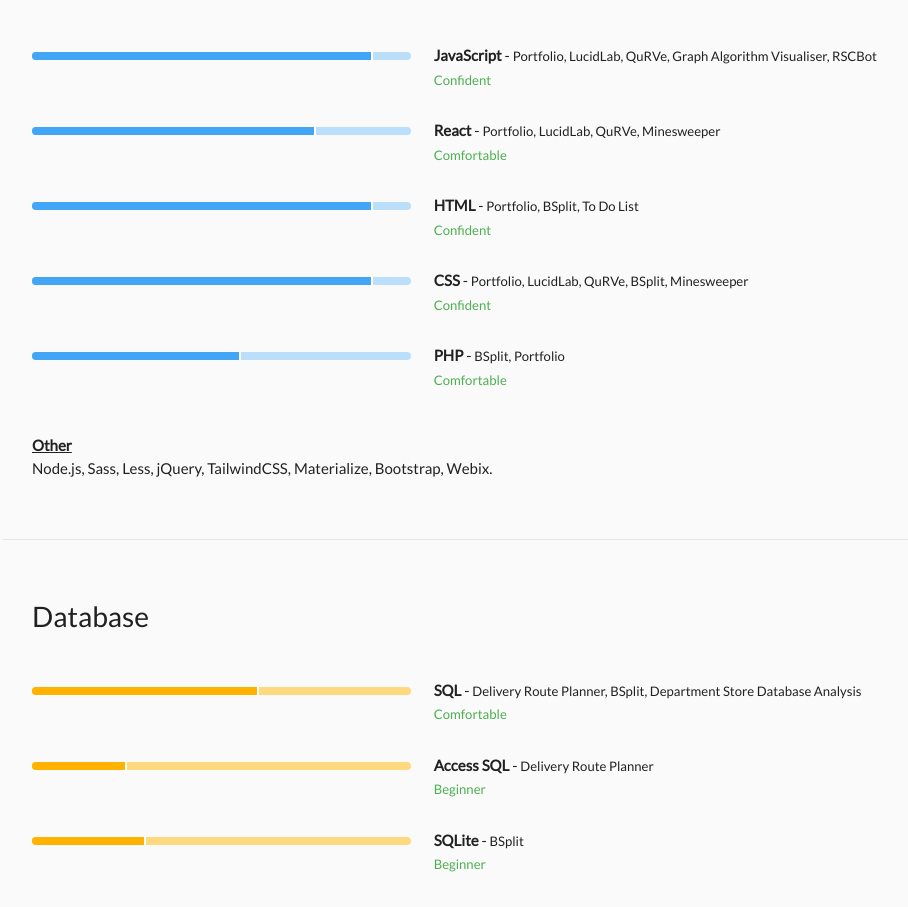
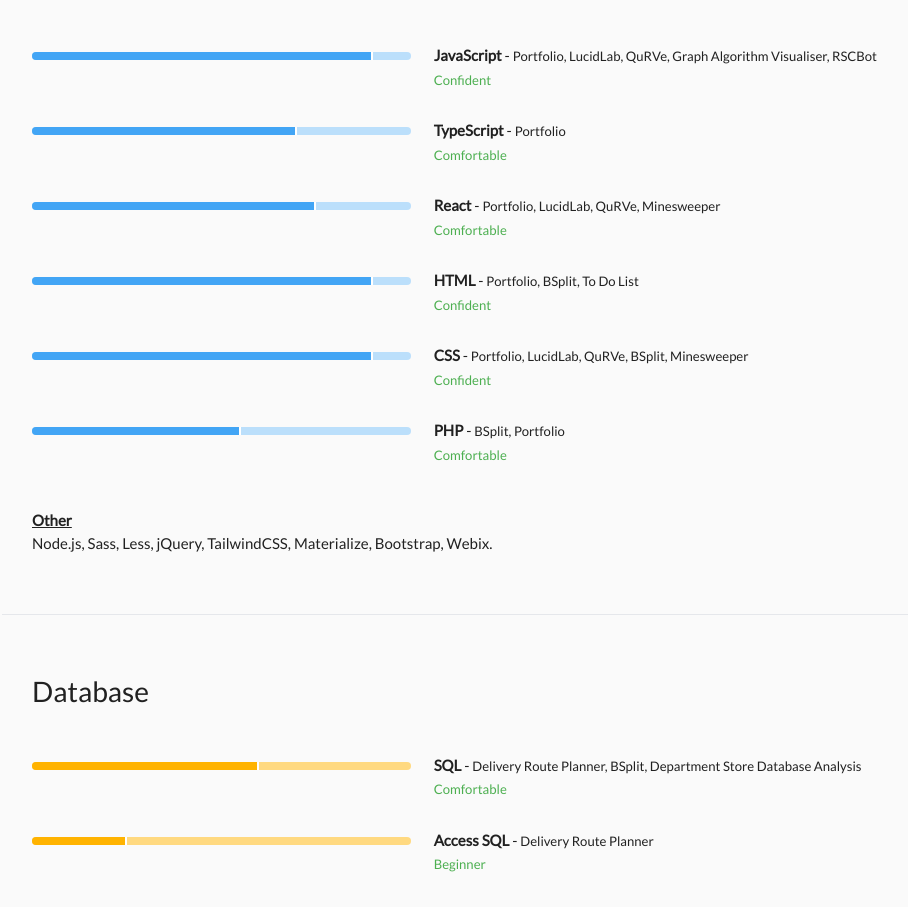
Before and after one commit to KyleGough/portfolio, a React (Create React App) app: page /about in a window 1280 px wide. Shown: the part 1473-2380 px from the top of the page, without its empty margins (28-936 px from the left). Built offline with nearby package versions, Linux system fonts and the light colour scheme.

Commit message:
Added TypeScript to the About page.

```diff
--- a/src/About.tsx
+++ b/src/About.tsx
@@ -24,6 +24,7 @@ export default function About() {
 
     const skillsWeb = [
         ["JavaScript", "w-[90%]", "Portfolio, LucidLab, QuRVe, Graph Algorithm Visualiser, RSCBot", "Confident"],
+        ["TypeScript", "w-[70%]", "Portfolio", "Comfortable"],
         ["React", "w-[75%]", "Portfolio, LucidLab, QuRVe, Minesweeper", "Comfortable"],
         ["HTML", "w-[90%]", "Portfolio, BSplit, To Do List", "Confident"],
         ["CSS", "w-[90%]", "Portfolio, LucidLab, QuRVe, BSplit, Minesweeper", "Confident"],
```
